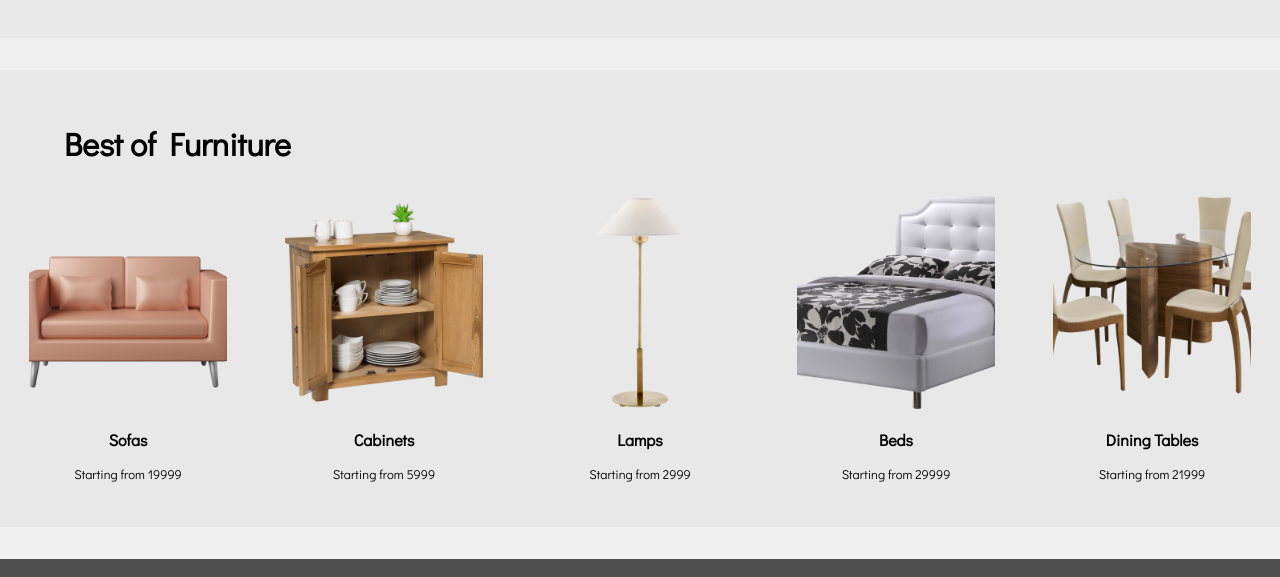
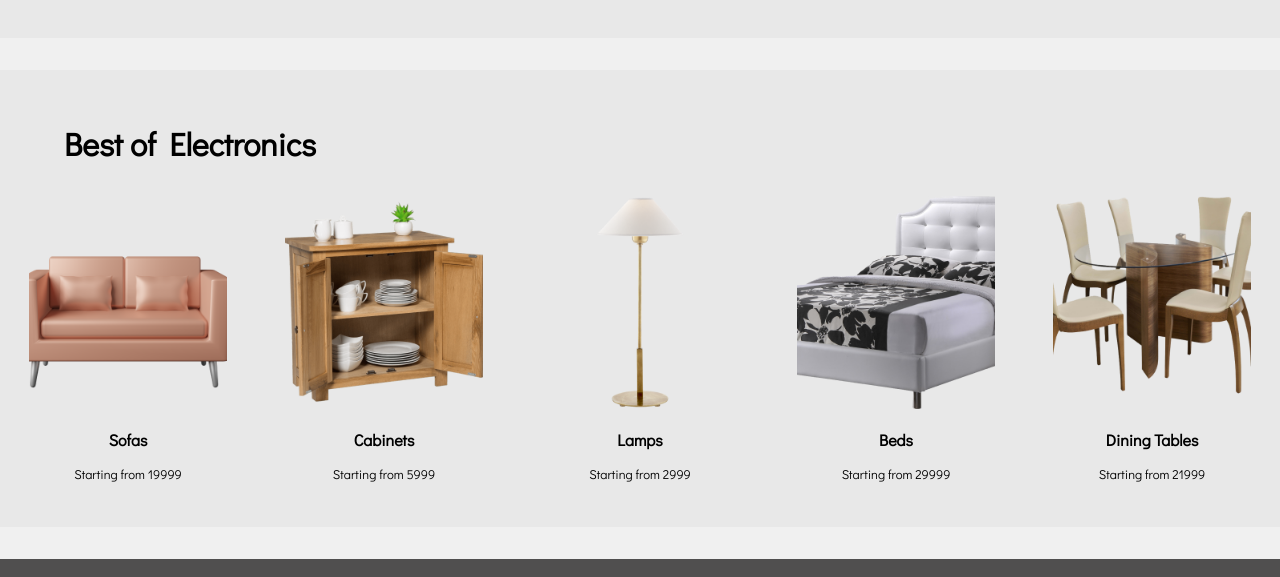
Before and after one commit to arundhati-work/flipcart, a React (Create React App) app: page / in a window 1280 px wide. Shown: the part 1296-1873 px from the top of the page. Built offline with nearby package versions, Linux system fonts and the light colour scheme.

Commit message:
fixed bugs

```diff
--- a/src/Cart/Cart.js
+++ b/src/Cart/Cart.js
@@ -3,7 +3,6 @@ import electronics from '../data/ElectronicsData';
 import fashion from '../data/FashionData';
 import furnitures from '../data/FurnitureData';
 import CartItem from '../CartItem/CartItem';
-import Cameras from '../assets/Electronics/Cameras.png';
 
 function Cart({open, onClose, totalAmount, setTotalAmount, overallQuant, handleOverallQuant}){
     if (!open) return null;
@@ -51,10 +50,6 @@ function Cart({open, onClose, totalAmount, setTotalAmount, overallQuant, handleO
                         }
                     })
                 }
-                {/* <CartItem label="Camera" price="4000" quantity="3" image={Cameras}/>
-                <CartItem label="Camera" price="4000" quantity="3" image={Cameras}/>
-                <CartItem label="Camera" price="4000" quantity="3" image={Cameras}/>
-                <CartItem label="Camera" price="4000" quantity="3" image={Cameras}/> */}
             </div>
             <div className='payment-area'>
                 <div className="amount">Amount: Rs. {totalAmount}</div>
--- a/src/Item/Item.js
+++ b/src/Item/Item.js
@@ -13,7 +13,6 @@ function Item({image, label, price, quantity, setVal, overallQuant, handleOveral
     }
 
     return (
-
     <div className='item-container'>
         <Modal open={isOpen} onClose={()=> setIsOpen(false)}>
             <div className="modal-contents">
--- a/src/MainContainer/MainContainer.js
+++ b/src/MainContainer/MainContainer.js
@@ -2,9 +2,6 @@ import './MainContainer.css';
 import Navbar from '../Navbar/Navbar';
 import Category from '../Category/Category';
 import CategoryData from '../data/CategoryData.js';
-import electronics from '../data/ElectronicsData';
-import fashion from '../data/FashionData';
-import furnitures from '../data/FurnitureData';
 import Tray from '../Tray/Tray';
 import Footer from '../Footer/Footer';
 import React, {useState} from 'react';
@@ -26,9 +23,7 @@ function MainContainer() {
                 </div>
             </div>
             <div className='trays-container'>
-                <Tray category="Electronics" object={electronics} overallQuant={overallQuant} handleOverallQuant={(val)=>setOverallQuant(val)} totalAmount={totalAmount} setAmt={(val)=>setTotalAmount(val)}/>
-                <Tray category="Fashion" object={fashion} overallQuant={overallQuant} handleOverallQuant={(val)=>setOverallQuant(val)} totalAmount={totalAmount} setAmt={(val)=>setTotalAmount(val)}/>
-                <Tray category="Furniture" object={furnitures} overallQuant={overallQuant} handleOverallQuant={(val)=>setOverallQuant(val)} totalAmount={totalAmount} setAmt={(val)=>setTotalAmount(val)}/>
+                <Tray overallQuant={overallQuant} handleOverallQuant={(val)=>setOverallQuant(val)} totalAmount={totalAmount} setAmt={(val)=>setTotalAmount(val)}/>
             </div>
             <Footer/>
         </div>
--- a/src/Tray/Tray.js
+++ b/src/Tray/Tray.js
@@ -1,30 +1,84 @@
-import './Tray.css';
-import Item from '../Item/Item';
+import "./Tray.css";
+import Item from "../Item/Item";
+import electronics from "../data/ElectronicsData";
+import fashion from "../data/FashionData";
+import furnitures from "../data/FurnitureData";
 
+function Tray({
+  overallQuant,
+  handleOverallQuant,
+  totalAmount,
+  setAmt,
+}) {
+  const handleTotalAmount = (obj, val) => {
+    var oldAmount = obj.price * obj.quantity;
+    var newAmount = obj.price * val;
+    var netChange = totalAmount - oldAmount + newAmount;
+    setAmt(netChange);
+    obj.quantity = val;
+  };
 
-function Tray({category,object, overallQuant, handleOverallQuant, totalAmount, setAmt}){
-
-
-    const handleTotalAmount = (obj,val) => {
-        var oldAmount = obj.price*obj.quantity;
-        var newAmount = obj.price*val;
-        var netChange = totalAmount - oldAmount + newAmount;
-        setAmt(netChange);
-        obj.quantity = val;
-    }
-
-    return (
-    <div className='tray-container'>
-        <h1>Best of {category}</h1>
+  return (
+    <div>
+      <div className="tray-container">
+        <h1>Best of Electronics</h1>
         <div className="tray-items">
-            {
-
-                object.map((obj)=>{
-                    return <Item key={obj.id} label={obj.label} image={obj.image} price={obj.price} quantity={obj.quantity} setVal={(val)=>handleTotalAmount(obj,val)} overallQuant={overallQuant} handleOverallQuant={(val)=> handleOverallQuant(val)}/>
-                })
-            }
+          {electronics.map((obj) => {
+            return (
+              <Item
+                key={obj.id}
+                label={obj.label}
+                image={obj.image}
+                price={obj.price}
+                quantity={obj.quantity}
+                setVal={(val) => handleTotalAmount(obj, val)}
+                overallQuant={overallQuant}
+                handleOverallQuant={(val) => handleOverallQuant(val)}
+              />
+            );
+          })}
         </div>
-    </div>);
+      </div>
+      <div className="tray-container">
+        <h1>Best of Fashion</h1>
+        <div className="tray-items">
+          {fashion.map((obj) => {
+            return (
+              <Item
+                key={obj.id}
+                label={obj.label}
+                image={obj.image}
+                price={obj.price}
+                quantity={obj.quantity}
+                setVal={(val) => handleTotalAmount(obj, val)}
+                overallQuant={overallQuant}
+                handleOverallQuant={(val) => handleOverallQuant(val)}
+              />
+            );
+          })}
+        </div>
+      </div>
+      <div className="tray-container">
+        <h1>Best of Electronics</h1>
+        <div className="tray-items">
+          {furnitures.map((obj) => {
+            return (
+              <Item
+                key={obj.id}
+                label={obj.label}
+                image={obj.image}
+                price={obj.price}
+                quantity={obj.quantity}
+                setVal={(val) => handleTotalAmount(obj, val)}
+                overallQuant={overallQuant}
+                handleOverallQuant={(val) => handleOverallQuant(val)}
+              />
+            );
+          })}
+        </div>
+      </div>
+    </div>
+  );
 }
 
 export default Tray;
```
